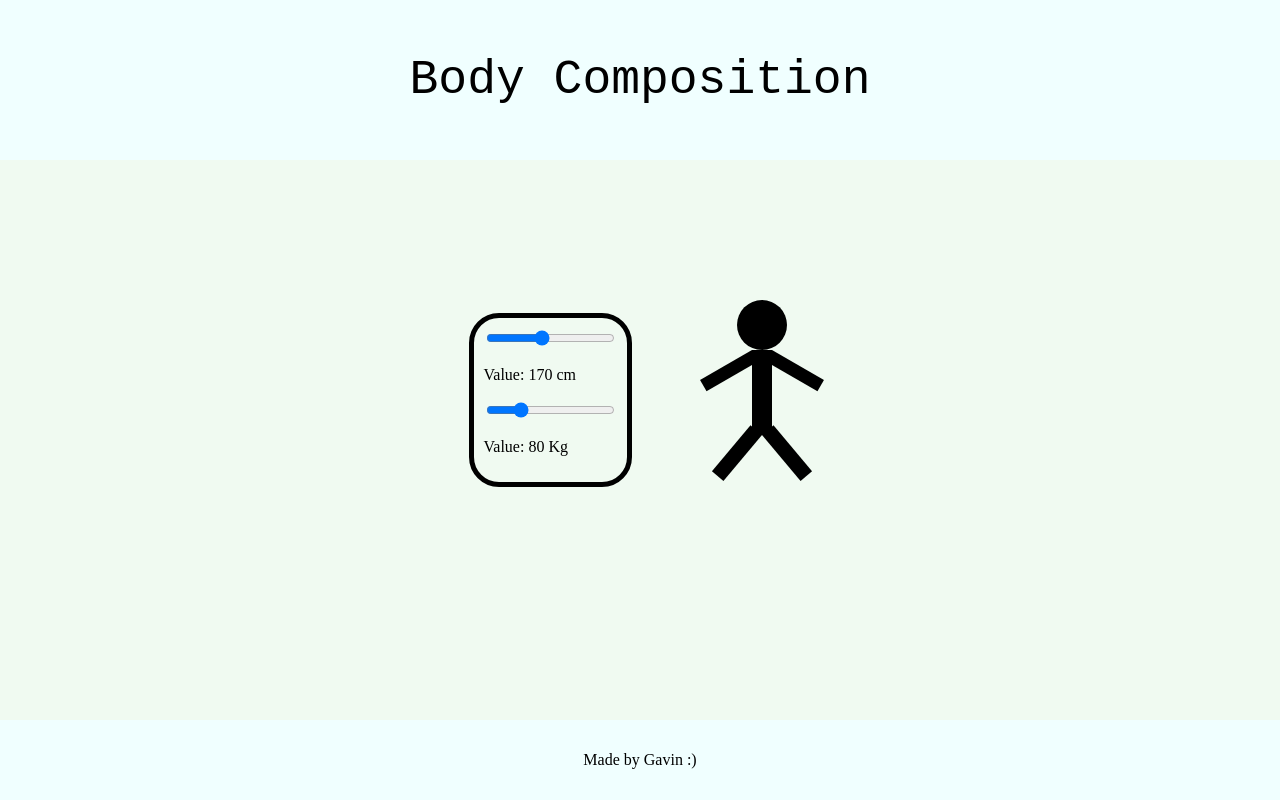
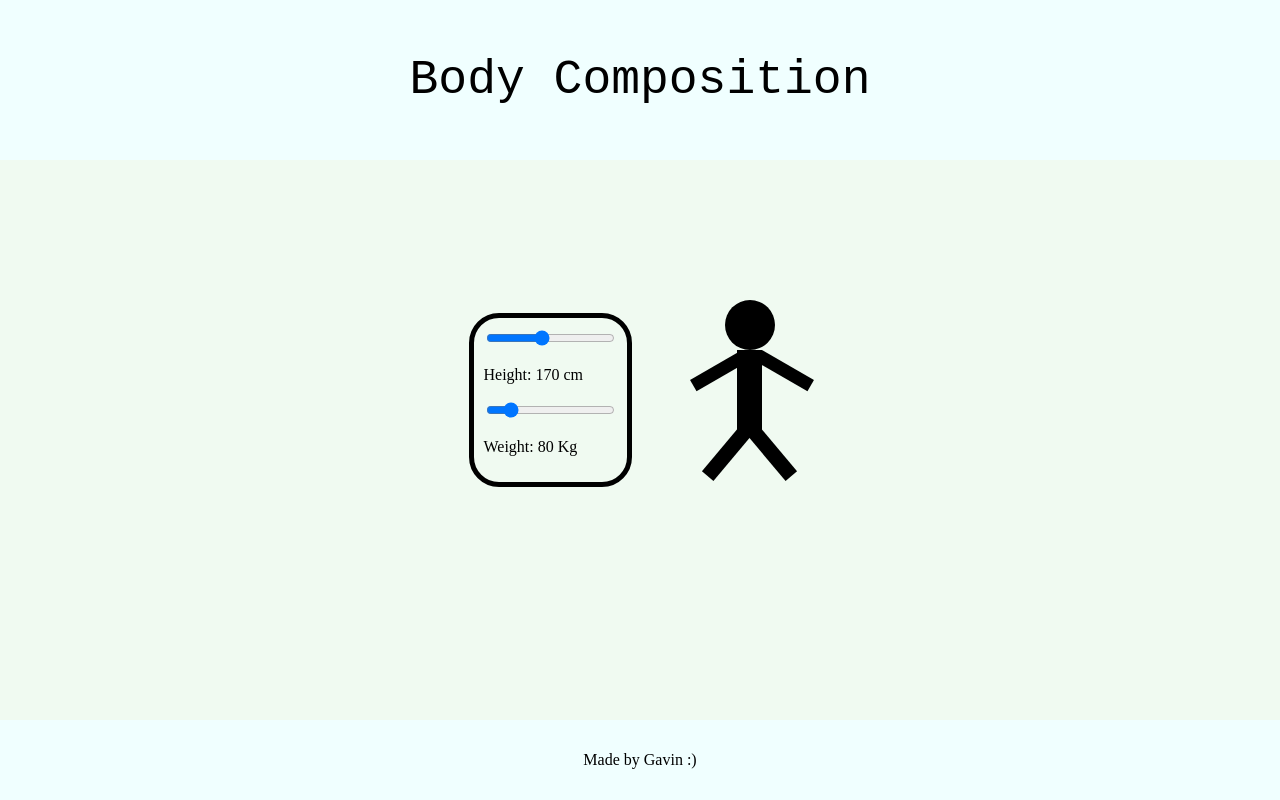
Before and after one commit to Gavinpiy/StickMan, a plain HTML site: page index.html in a window 1280 px wide. Drawn offline with Linux system fonts and the light colour scheme.

Commit message:
weight to be fixed

```diff
--- a/index.html
+++ b/index.html
@@ -17,16 +17,16 @@
         class="slider"
         id="height"
       /><br />
-      <p>Value: <span id="heightValue"></span> cm</p>
+      <p>Height: <span id="heightValue"></span> cm</p>
       <input
         type="range"
-        min="10"
+        min="40"
         max="300"
         value="80"
         class="slider"
         id="weight"
       /><br />
-      <p>Value: <span id="weightValue"></span> Kg</p>
+      <p>Weight: <span id="weightValue"></span> Kg</p>
     </div>
     <div class="stick-figure">
       <div class="head"></div>
--- a/main.js
+++ b/main.js
@@ -46,4 +46,7 @@ let output2 = document.getElementById("weightValue");
 output2.innerHTML = slider2.value;
 slider2.oninput = function () {
   output2.innerHTML = this.value;
+  //slider2.value is the weight in kg
+  body.style.width = slider2.value / 4 + "px";
+  body.style.left = slider2.value /  + "px";
 };
--- a/styles.css
+++ b/styles.css
@@ -38,14 +38,15 @@ body {
   height: 50px;
   border-radius: 50%;
   top: 0;
-  left: 25px;
+  left: 13px;
 }
 
 .body {
-  width: 20px;
+  width: 25px;
   height: 85px;
   top: 50px;
-  left: 40px;
+  left: 25px;
+
 }
 .arm {
   width: 60px;
@@ -58,28 +59,28 @@ body {
 
 .left-arm {
   top: 50px;
-  right: 60px;
+  right: 70px;
   transform: rotate(-30deg);
   transform-origin: top right;
 }
 
 .right-arm {
   top: 50px;
-  left: 60px;
+  left: 50px;
   transform: rotate(30deg);
   transform-origin: top left;
 }
 
 .left-leg {
   top: 135px;
-  left: 50px;
+  left: 40px;
   transform: rotate(-230deg);
   transform-origin: top left;
 }
 
 .right-leg {
   top: 135px;
-  right: 50px;
+  right: 65px;
   transform: rotate(230deg);
   transform-origin: top right;
 }
@@ -99,4 +100,5 @@ footer {
   justify-content: center;
   height: 5rem;
   align-items: center;
+
 }
```
